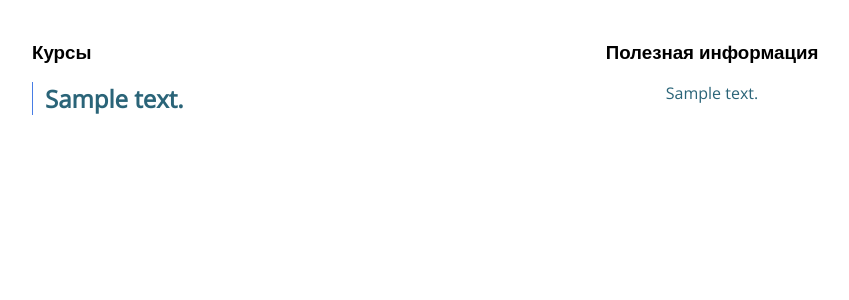
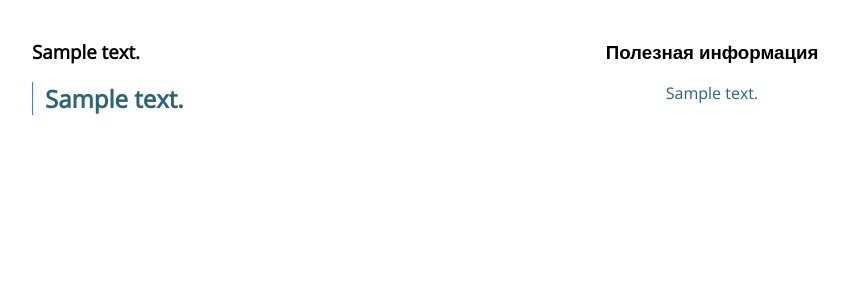
Before and after one commit to Algocode-CMS/algocode, a Django app: page /main/1/ in a window 1280 px wide. Shown: the part 119-419 px from the top of the page, without its empty margins (208-1057 px from the left). Run offline with Django 3.2, Linux system fonts and the light colour scheme; tables that the repository leaves empty hold one stand-in row (values such as "Sample post").

Commit message:
Add main courses text

```diff
--- a/courses/models.py
+++ b/courses/models.py
@@ -69,6 +69,7 @@ class Main(models.Model):
     title = models.TextField(blank=True)
     subtitle = models.TextField(blank=True)
     courses = models.ManyToManyField(Course)
+    courses_text = models.TextField(default="Курсы")
 
     def __str__(self):
         return self.title
--- a/courses/templates/main.html
+++ b/courses/templates/main.html
@@ -32,7 +32,7 @@
     </div>
 
     <div class="courses">
-        <h3>Курсы</h3>
+        <h3>{{ main.courses_text }}</h3>
         {% for course in courses %}
             <a href="{% if course.url or not course.course %}{{ course.url }}{% else %}{% url 'course' course_label=course.course.label %}{% endif %}">
                 <div class="course">
```
Also changed, not shown: courses/migrations/0020_main_courses_text.py (added).
